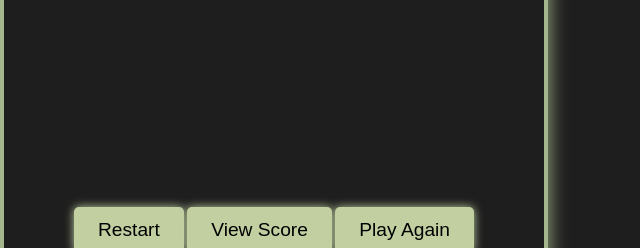
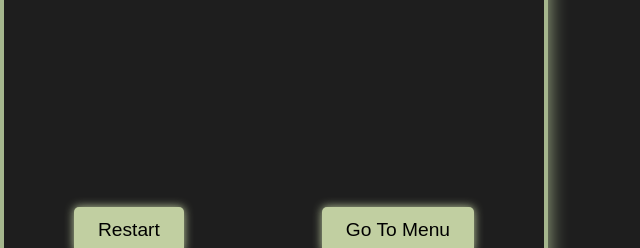
Before and after one commit to Marcus-Tipler/javascript-snake, a Flask app: page /end in a window 1280 px wide. Shown: the part 957-1205 px from the top of the page, without its empty margins (0-640 px from the left). Run offline with Flask 3, Linux system fonts and the light colour scheme; some web fonts are replaced.

Commit message:
allows the buttons to w rok on the eng-game page so that when the user clicks restrart, it retsarts the game, menu ( goes to menu) and when the user has died in the game, it goes to the eng game page to display stats

```diff
--- a/static/scripts/end-game.js
+++ b/static/scripts/end-game.js
@@ -5,3 +5,11 @@ const gameAudio = document.getElementById('gameAudio');
 startGameBtn.addEventListener('click', () => {
     gameAudio.play();  // Play sound when the user clicks "Start Game"
 });
+
+document.getElementById('restartButton').addEventListener('click', function() {
+    window.location.href = 'snake'; // Redirect to the game page
+});
+
+document.getElementById('goToMenu').addEventListener('click', function() {
+    window.location.href = '/'; // Redirect to the game page
+});
--- a/static/scripts/game.js
+++ b/static/scripts/game.js
@@ -94,6 +94,7 @@ class GameGeneration {
     this.context.fillStyle = 'white';
     this.context.font = '30px Arial';
     this.context.fillText('Game Over', this.canvas.width / 2 - 80, this.canvas.height / 2);
+    window.location.href = 'end';
   }
 
   resetGame() {
--- /dev/null
+++ b/static/scripts/index.js
@@ -0,0 +1,3 @@
+document.getElementById('playGame').addEventListener('click', function() {
+    window.location.href = 'snake'; // Redirect to the game page
+});
--- a/templates/end-game.html
+++ b/templates/end-game.html
@@ -22,9 +22,9 @@
         </div>
 
         <div class="sg-buttons">
-            <button class="button">Restart</button>
-            <button class="button">View Score</button>
-            <button class="button">Play Again</button>
+            <button class="button" id="restartButton">Restart</button>
+
+            <button class="button" id="goToMenu">Go To Menu</button>
         </div>
     </div>
 {% endblock %}
--- a/templates/index.html
+++ b/templates/index.html
@@ -6,10 +6,11 @@
 
 
 {% block content %}
+<script src="./index.js"></script>
 <div class="sg-background-1">
     <h1 class="sg-main-header">Snake Game</h1>
     <div class = "sg-buttonBox">
-            <a class ="sg-buttonDesign"> PLAY </a>
+            <a class="sg-buttonDesign" href="playGame"> PLAY </a>
             <a class = "sg-buttonDesign" href="#"> SETTINGS </a>
             <a class = "sg-buttonDesign" href="{{ url_for('creditsPage') }}"> Credits </a>
     </div>
```
